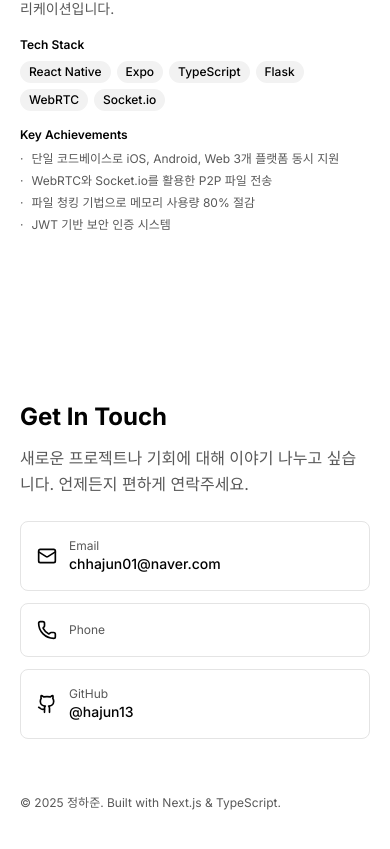
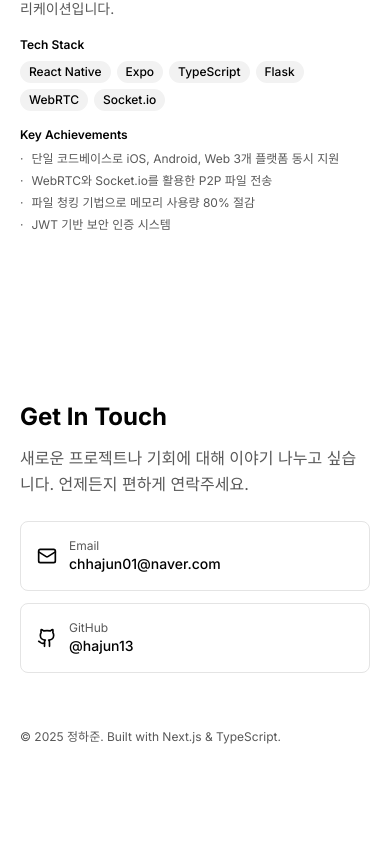
Before and after one commit to hajun13/hajun.dev, a Next.js app: page / in a window 390 px wide. Shown: the part 6404-7253 px from the top of the page. After the commit the page ends 7213 px from the top, so only its background shows below. Built offline with nearby package versions, Linux system fonts and the light colour scheme.

Commit message:
Remove phone from all components

```diff
--- a/app/layout.tsx
+++ b/app/layout.tsx
@@ -6,7 +6,7 @@ import { ThemeProvider } from "@/components/theme-provider";
 const inter = Inter({ subsets: ["latin"] });
 
 export const metadata: Metadata = {
-  title: "정하준 | Frontend Developer Portfolio",
+  title: "정하준 | Developer Portfolio",
   description: "어려움 속에서도 방법을 찾는 신입 개발자 정하준의 포트폴리오입니다. React, Next.js, TypeScript를 활용한 다양한 프로젝트를 확인해보세요.",
   keywords: ["정하준", "프론트엔드", "개발자", "포트폴리오", "React", "Next.js", "TypeScript"],
   authors: [{ name: "정하준", url: "https://github.com/hajun13" }],
--- a/components/MobileHeader.tsx
+++ b/components/MobileHeader.tsx
@@ -3,7 +3,7 @@
 import { useState, useEffect, useCallback, useSyncExternalStore } from "react";
 import { motion, AnimatePresence } from "framer-motion";
 import { Button } from "@/components/ui/button";
-import { Menu, X, Moon, Sun, Github, Mail, Phone, Download } from "lucide-react";
+import { Menu, X, Moon, Sun, Github, Mail, Download } from "lucide-react";
 import { useTheme } from "next-themes";
 import { personalInfo } from "@/data/portfolio";
 
@@ -148,13 +148,6 @@ export function MobileHeader() {
                     <Mail className="w-4 h-4" />
                     Email
                   </a>
-                  <a
-                    href={`tel:${personalInfo.phone}`}
-                    className="flex items-center gap-2 text-sm text-muted-foreground"
-                  >
-                    <Phone className="w-4 h-4" />
-                    Phone
-                  </a>
                 </div>
 
                 {/* Resume Button */}
--- a/components/Sidebar.tsx
+++ b/components/Sidebar.tsx
@@ -1,10 +1,9 @@
 "use client";
 
-import { useState, useEffect } from "react";
-import { motion } from "framer-motion";
+import { useState, useEffect, useSyncExternalStore } from "react";
 import { Button } from "@/components/ui/button";
 import { personalInfo } from "@/data/portfolio";
-import { Github, Mail, Phone, Moon, Sun, Download } from "lucide-react";
+import { Github, Mail, Moon, Sun, Download } from "lucide-react";
 import { useTheme } from "next-themes";
 
 const navItems = [
@@ -15,14 +14,19 @@ const navItems = [
   { name: "Contact", href: "#contact" },
 ];
 
+// SSR/CSR 상태 체크를 위한 유틸
+const emptySubscribe = () => () => {};
+const getClientSnapshot = () => true;
+const getServerSnapshot = () => false;
+
 export function Sidebar() {
   const [activeSection, setActiveSection] = useState("");
   const { theme, setTheme } = useTheme();
-  const [mounted, setMounted] = useState(false);
+
+  // hydration 안전한 마운트 체크
+  const mounted = useSyncExternalStore(emptySubscribe, getClientSnapshot, getServerSnapshot);
 
   useEffect(() => {
-    setMounted(true);
-
     const handleScroll = () => {
       const sections = navItems.map(item => document.querySelector(item.href));
       const scrollPosition = window.scrollY + 200;
@@ -108,13 +112,6 @@ export function Sidebar() {
               <Mail className="w-5 h-5" />
               <span className="text-sm">{personalInfo.email}</span>
             </a>
-            <a
-              href={`tel:${personalInfo.phone}`}
-              className="flex items-center gap-3 text-muted-foreground hover:text-foreground transition-colors"
-            >
-              <Phone className="w-5 h-5" />
-              <span className="text-sm">{personalInfo.phone}</span>
-            </a>
           </div>
 
           {/* Actions */}
--- a/components/sections/ContactSection.tsx
+++ b/components/sections/ContactSection.tsx
@@ -3,7 +3,7 @@
 import { motion } from "framer-motion";
 import { Button } from "@/components/ui/button";
 import { personalInfo } from "@/data/portfolio";
-import { Mail, Github, Phone } from "lucide-react";
+import { Mail, Github } from "lucide-react";
 
 export function ContactSection() {
   return (
@@ -33,16 +33,6 @@ export function ContactSection() {
             <div>
               <p className="text-xs text-muted-foreground">Email</p>
               <p className="text-sm font-medium">{personalInfo.email}</p>
-            </div>
-          </a>
-          <a
-            href={`tel:${personalInfo.phone}`}
-            className="flex items-center gap-3 p-4 border rounded-lg"
-          >
-            <Phone className="w-5 h-5" />
-            <div>
-              <p className="text-xs text-muted-foreground">Phone</p>
-              <p className="text-sm font-medium">{personalInfo.phone}</p>
             </div>
           </a>
           <a
```
